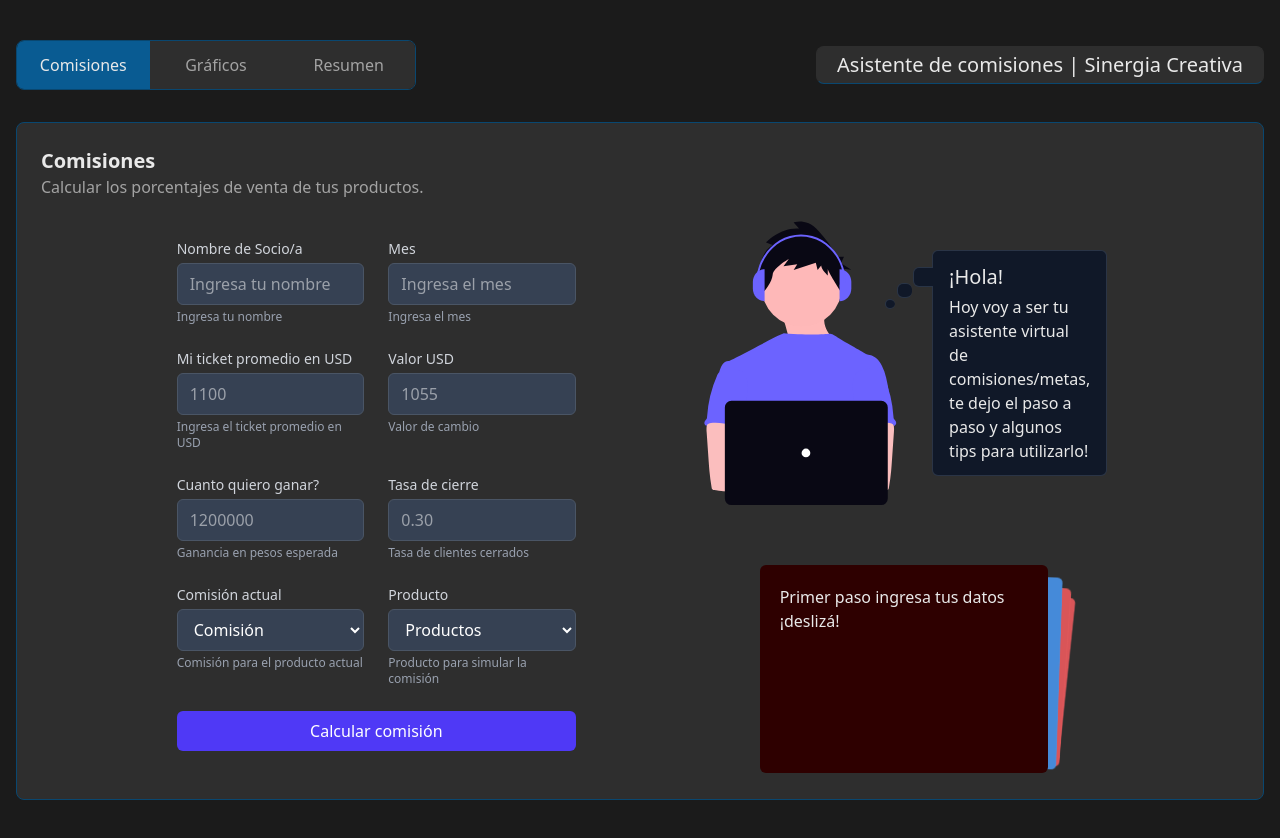
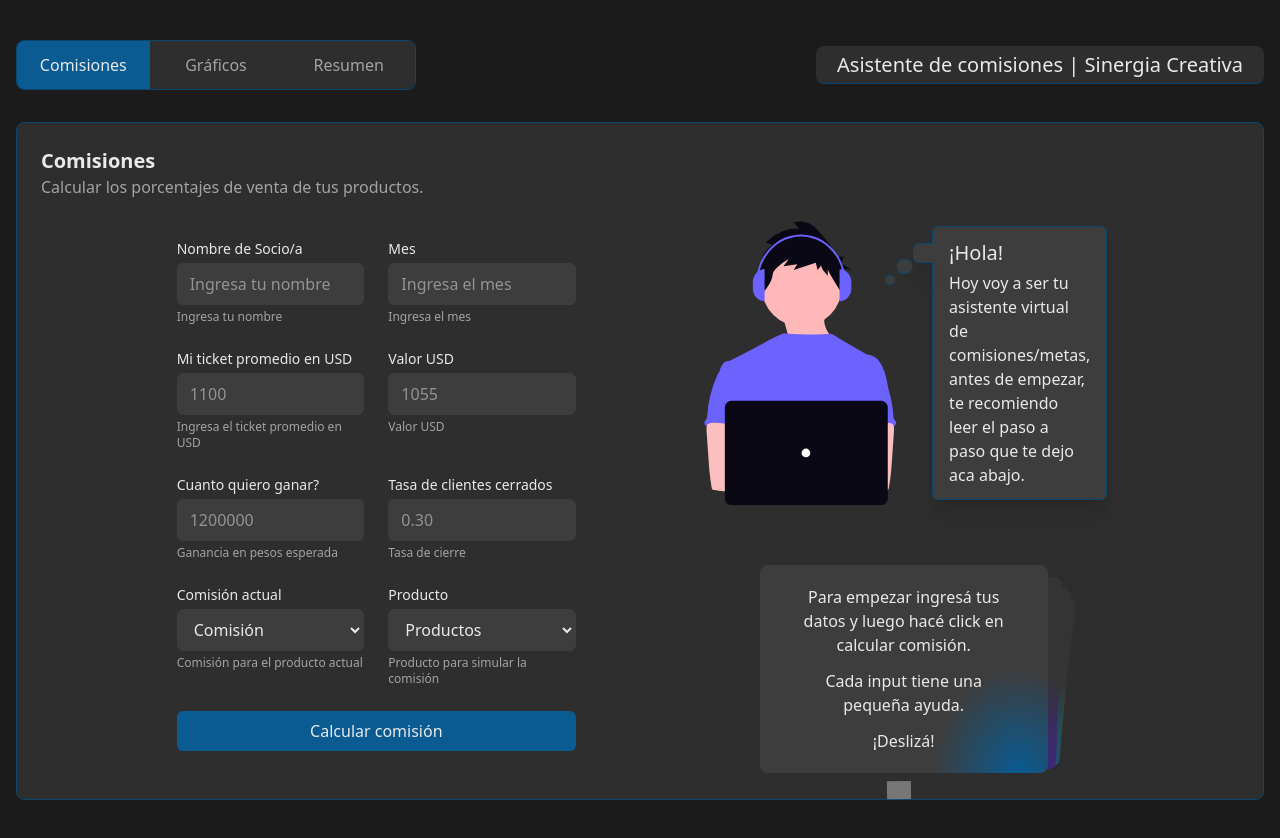
Before and after one commit to nazagutierrez/commissions-sim, a React (Vite) app: page / in a window 1280 px wide. Built offline with nearby package versions, Linux system fonts and the light colour scheme; grey boxes are pictures that could not be loaded.

Commit message:
Componetization

```diff
--- /dev/null
+++ b/src/components/FormInput.tsx
@@ -0,0 +1,17 @@
+export const FormInput = ({label, name, type, placeholder, text}: { label: string, name: string, type: string, placeholder: string, text: string }) => {
+  return (
+    <div>
+      <label className="block text-sm font-medium text-main-white mb-1">
+        {label}
+      </label>
+      <input
+        required
+        name={name}
+        type={type}
+        className="w-full px-3 py-2 bg-bg-secondary border border-bg-secondary rounded-md text-main-white focus:outline-none focus:border-b-primary-border transition-colors"
+        placeholder={placeholder}
+      />
+      <p className="mt-1 text-xs text-main-gray">{text}</p>
+    </div>
+  );
+};
--- /dev/null
+++ b/src/components/SupportAgentHome.tsx
@@ -0,0 +1,65 @@
+import supportSvg from "../assets/support.svg";
+import { Swiper, SwiperSlide } from "swiper/react";
+import { EffectCards } from "swiper/modules";
+import dragCursor from "../assets/dragCursor.svg";
+import 'swiper/swiper-bundle.css';
+
+export const SupportAgentHome = () => {
+  return (
+    <div className="flex flex-col items-center justify-center w-1/3 gap-14 text-main-white">
+      <div className="flex items-center justify-center gap-8">
+        <img src={supportSvg} alt="support svg" className="w-[200px]" />
+        <div className="relative px-4 py-3 flex bg-bg-secondary border rounded-md border-primary-border shadow-xl flex-col items-start justify-center text-pretty gap-1">
+          <div className="top-4 -left-5 absolute w-[20px] h-[20px] bg-bg-secondary border border-r-0 rounded-md border-primary-border shadow-xl rounded-tr-none rounded-br-none" />
+          <div className="top-8 -left-9 absolute w-[15px] h-[15px] bg-bg-secondary border border-r-0 rounded-md border-primary-border shadow-xl" />
+          <div className="top-12 -left-12 absolute w-[10px] h-[10px] bg-bg-secondary border border-r-0 rounded-md border-primary-border shadow-xl" />
+          <h2 className="text-xl">¡Hola!</h2>
+          <p>
+            Hoy voy a ser tu asistente virtual de comisiones/metas, antes de empezar,
+            te recomiendo leer el paso a paso que te dejo aca abajo.
+          </p>
+        </div>
+      </div>
+      <Swiper
+        effect="cards"
+        grabCursor={true}
+        modules={[EffectCards]}
+        className="h-52 w-72"
+      >
+        <SwiperSlide>
+          <div className="bg-[radial-gradient(ellipse_60%_100%_at_90%_100%,var(--color-primary)_0%,var(--color-bg-secondary)_50%)] rounded-lg h-full gap-2 text-pretty text-center flex flex-col items-center justify-between p-5">
+            <p>Para empezar ingresá tus datos y luego hacé click en calcular comisión.</p>
+            <p>Cada input tiene una pequeña ayuda.</p>
+            <h2>¡Deslizá!</h2>
+          </div>
+        </SwiperSlide>
+        <SwiperSlide>
+          <div className="bg-[radial-gradient(ellipse_60%_100%_at_90%_100%,#4a29a5_0%,var(--color-bg-secondary)_50%)] rounded-lg h-full text-pretty text-center flex flex-col items-center justify-around p-5">
+            <p>Una vez cargado tus datos te redigirá a la sección Resumen.</p>
+            <p>Ahi podrás ver tus datos de una manera sencilla.</p>
+          </div>
+        </SwiperSlide>
+        <SwiperSlide>
+          <div className="bg-[radial-gradient(ellipse_60%_100%_at_90%_100%,#1278a0_0%,var(--color-bg-secondary)_50%)] rounded-lg h-full text-pretty text-center flex flex-col items-center justify-around p-5">
+            <p>Además, tenes la sección de Gráficos.</p>
+            <p>Donde podrás ver tus datos de una forma visual.</p>
+          </div>
+        </SwiperSlide>
+        <SwiperSlide>
+          <div className=" bg-[radial-gradient(ellipse_60%_100%_at_90%_100%,#a18b0e_0%,var(--color-bg-secondary)_50%)] rounded-lg h-full text-pretty text-center flex flex-col items-center justify-around p-5">
+            <p>Tus datos se guardan en el LocalStorage.</p>
+            <p>Por lo que a medida que agregues simulaciones se irán guardando y mostrando en la sección Gráficos.</p>
+          </div>
+        </SwiperSlide>
+        <SwiperSlide>
+          <div className="bg-[radial-gradient(ellipse_60%_100%_at_90%_100%,#ad434c_0%,var(--color-bg-secondary)_50%)] rounded-lg h-full text-pretty text-center flex flex-col items-center justify-around p-5">
+            <p>Y Listo!</p>
+            <p>Puedes empezar a probar la aplicación.</p>
+            <p>¡Espero que te guste!</p>
+          </div>
+        </SwiperSlide>
+        <img className="opacity-65 w-6 justify-self-center mt-2 animate-drag-cursor" src={dragCursor} />
+      </Swiper>
+    </div>
+  );
+};
--- a/src/tabs/commissions/commission-simulator.tsx
+++ b/src/tabs/commissions/commission-simulator.tsx
@@ -1,14 +1,11 @@
 import React, { useState } from "react"
 import { useCommissionsContext } from "../../context/commissionsContext";
-import supportSvg from "../../assets/support.svg"
-
-import { Swiper, SwiperSlide } from 'swiper/react';
-import { EffectCards } from 'swiper/modules';
-import 'swiper/swiper-bundle.css';
 import { calculateCommission } from "../../utils/calculateCommissions";
+import { FormInput } from "../../components/FormInput";
+import { SupportAgentHome } from "../../components/SupportAgentHome";
 
 export default function CommissionSimulator() {
-  const { commissionsData, goalData, setCommissionsData, setGoalData, setProspectData, setUpdateFlag} = useCommissionsContext();
+  const { setCommissionsData, setGoalData, setProspectData, setUpdateFlag} = useCommissionsContext();
   const [commission, setCommission] = useState("");
   const [customCommission, setCustomCommission] = useState("");
 
@@ -80,7 +77,7 @@ export default function CommissionSimulator() {
       }
 
       const updatedProfitGoal = Number(profitGoal)
-      calculateCommission({goalData, commissionsData, updatedProfitGoal, updatedCommissionsData, setGoalData, setProspectData, setCommissionsData, setUpdateFlag})
+      calculateCommission({updatedProfitGoal, updatedCommissionsData, setGoalData, setProspectData, setCommissionsData, setUpdateFlag})
     }
   }
 
@@ -89,81 +86,20 @@ export default function CommissionSimulator() {
     <div className="flex w-full justify-center items-center gap-32 h-[70vh]">
       <form onSubmit={onSubmit} className="space-y-6 my-5 w-1/3">
         <div className="grid grid-cols-1 md:grid-cols-2 gap-6">
-          <div>
-            <label className="block text-sm font-medium text-gray-300 mb-1">Nombre de Socio/a</label>
-            <input
-              required
-              name="name"
-              type="text"
-              className="w-full px-3 py-2 bg-gray-700 border border-gray-600 rounded-md text-white focus:outline-none focus:border-b-blue-500"
-              placeholder="Ingresa tu nombre"
-            />
-            <p className="mt-1 text-xs text-gray-400">Ingresa tu nombre</p>
-          </div>
-
-          <div>
-          <label className="block text-sm font-medium text-gray-300 mb-1">Mes</label>
-            <input
-              required
-              name="month"
-              type="text"
-              className="w-full px-3 py-2 bg-gray-700 border border-gray-600 rounded-md text-white focus:outline-none focus:border-b-blue-500"
-              placeholder="Ingresa el mes"
-            />
-            <p className="mt-1 text-xs text-gray-400">Ingresa el mes</p>
-          </div>
-          <div>
-            <label className="block text-sm font-medium text-gray-300 mb-1">Mi ticket promedio en USD</label>
-            <input
-              required
-              name="usdTicket"
-              type="number"
-              className="w-full px-3 py-2 bg-gray-700 border border-gray-600 rounded-md text-white focus:outline-none focus:border-b-blue-500"
-              placeholder="1100"
-            />
-            <p className="mt-1 text-xs text-gray-400">Ingresa el ticket promedio en USD</p>
-          </div>
-          <div>
-            <label className="block text-sm font-medium text-gray-300 mb-1">Valor USD</label>
-            <input
-              required
-              name="usdValue"
-              type="number"
-              className="w-full px-3 py-2 bg-gray-700 border border-gray-600 rounded-md text-white focus:outline-none focus:border-b-blue-500"
-              placeholder="1055"
-            />
-            <p className="mt-1 text-xs text-gray-400">Valor de cambio</p>
-          </div>
-          <div>
-            <label className="block text-sm font-medium text-gray-300 mb-1">Cuanto quiero ganar?</label>
-            <input
-              required
-              name="profitGoal"
-              type="number"
-              className="w-full px-3 py-2 bg-gray-700 border border-gray-600 rounded-md text-white focus:outline-none focus:border-b-blue-500"
-              placeholder="1200000"
-            />
-            <p className="mt-1 text-xs text-gray-400">Ganancia en pesos esperada</p>
-          </div>
-          <div>
-            <label className="block text-sm font-medium text-gray-300 mb-1">Tasa de cierre</label>
-            <input
-              required
-              name="conversionRate"
-              type="text"
-              className="w-full px-3 py-2 bg-gray-700 border border-gray-600 rounded-md text-white focus:outline-none focus:border-b-blue-500"
-              placeholder="0.30"
-            />
-            <p className="mt-1 text-xs text-gray-400">Tasa de clientes cerrados</p>
-          </div>
+          <FormInput text="Ingresa tu nombre" label="Nombre de Socio/a" name="name" type="text" placeholder="Ingresa tu nombre" />
+          <FormInput text="Ingresa el mes" label="Mes" name="month" type="text" placeholder="Ingresa el mes" />
+          <FormInput text="Ingresa el ticket promedio en USD" label="Mi ticket promedio en USD" name="usdTicket" type="number" placeholder="1100" />
+          <FormInput text="Valor USD" label="Valor USD" name="usdValue" type="number" placeholder="1055" />
+          <FormInput text="Ganancia en pesos esperada" label="Cuanto quiero ganar?" name="profitGoal" type="number" placeholder="1200000" />
+          <FormInput text="Tasa de cierre" label="Tasa de clientes cerrados" name="conversionRate" type="text" placeholder="0.30" />
           <div>
             <div className={`${commission === "other" ? "hidden" : ""}`}>
-              <label className="block text-sm font-medium text-gray-300 mb-1">
+              <label className="block text-sm font-medium text-main-white mb-1">
                 Comisión actual
               </label>
               <select
                 required
-                className="w-full px-3 py-2 bg-gray-700 border border-gray-600 rounded-md text-white focus:outline-none focus:border-b-blue-500"
+                className="w-full px-3 py-2 bg-bg-secondary border border-bg-secondary rounded-md text-main-white focus:outline-none focus:border-b-primary-border transition-colors"
                 name="commission"
                 value={commission}
                 onChange={handleSelectChange}
@@ -178,12 +114,12 @@ export default function CommissionSimulator() {
                 <option value="30">30%</option>
                 <option value="other">Otra</option>
               </select>
-              <p className="mt-1 text-xs text-gray-400">Comisión para el producto actual</p>
+              <p className="mt-1 text-xs text-main-gray">Comisión para el producto actual</p>
             </div>
 
             {commission === "other" && (
               <div>
-                <label className="block text-sm font-medium text-gray-300 mb-1">
+                <label className="block text-sm font-medium text-main-white mb-1">
                   Comisión personalizada
                 </label>
                 <input
@@ -191,18 +127,18 @@ export default function CommissionSimulator() {
                   type="number"
                   value={customCommission}
                   onChange={(e) => setCustomCommission(e.target.value)}
-                  className="w-full px-3 py-2 bg-gray-700 border border-gray-600 rounded-md text-white focus:outline-none focus:border-b-blue-500"
+                  className="w-full px-3 py-2 bg-bg-secondary border border-bg-secondary rounded-md text-main-white focus:outline-none focus:border-b-primary-border transition-colors"
                   placeholder="Ej: 12"
                 />
-                <p className="mt-1 text-xs text-gray-400">Comisión personalizada</p>
+                <p className="mt-1 text-xs text-main-gray">Comisión personalizada</p>
               </div>
             )}
           </div>
           <div>
-            <label className="block text-sm font-medium text-gray-300 mb-1">Producto</label>
+            <label className="block text-sm font-medium text-main-white mb-1">Producto</label>
             <select
               required
-              className="w-full px-3 py-2 bg-gray-700 border border-gray-600 rounded-md text-white focus:outline-none focus:border-b-blue-500"
+              className="w-full px-3 py-2 bg-bg-secondary border border-bg-secondary rounded-md text-main-white focus:outline-none focus:border-b-primary-border transition-colors"
               name="productValue"
             >
               <option value="" selected disabled>Productos</option>
@@ -215,40 +151,17 @@ export default function CommissionSimulator() {
               <option value={1900000}>Producto G</option>
               <option value={2100000}>Producto H</option>
             </select>
-            <p className="mt-1 text-xs text-gray-400">Producto para simular la comisión</p>
+            <p className="mt-1 text-xs text-main-gray">Producto para simular la comisión</p>
           </div>
         </div>
         <button
           type="submit"
-          className="w-full py-2 px-4 bg-indigo-600 hover:bg-indigo-700 text-white font-medium rounded-md transition-colors focus:outline-none cursor-pointer"
+          className="w-full py-2 px-4 bg-primary hover:opacity-80 text-main-white font-medium rounded-md transition-opacity focus:outline-none cursor-pointer"
         >
           Calcular comisión
         </button>
       </form>
-
-        <div className="flex flex-col items-center justify-center w-1/3 gap-14">
-          <div className="flex items-center justify-center gap-8">
-            <img src={supportSvg} alt="support svg" className="w-[200px]" />
-            <div className="relative px-4 py-3 flex bg-gray-900 border rounded-md border-gray-700/70 flex-col items-start justify-center text-pretty gap-1">
-              <div className="top-4 -left-5 absolute w-[20px] h-[20px] bg-gray-900 border border-r-0 rounded-md border-gray-700/70 rounded-tr-none rounded-br-none" />
-              <div className="top-8 -left-9 absolute w-[15px] h-[15px] bg-gray-900 border border-r-0 rounded-md border-gray-700/70" />
-              <div className="top-12 -left-12 absolute w-[10px] h-[10px] bg-gray-900 border border-r-0 rounded-md border-gray-700/70" />
-              <h2 className="text-xl">¡Hola!</h2>
-              <p className="">Hoy voy a ser tu asistente virtual de comisiones/metas, te dejo el paso a paso y algunos tips para utilizarlo!</p>
-            </div>
-          </div>
-          <Swiper
-            effect="cards"
-            grabCursor={true}
-            modules={[EffectCards]}
-            className="h-52 w-72"
-          >
-            <SwiperSlide className="bg-[#2e0000] rounded-md p-5">Primer paso ingresa tus datos ¡deslizá!</SwiperSlide>
-            <SwiperSlide className="bg-blue-400 rounded-md p-5">Slide 2</SwiperSlide>
-            <SwiperSlide className="bg-red-400 rounded-md p-5">Slide 3</SwiperSlide>
-            <SwiperSlide className="bg-red-400 rounded-md p-5">Slide 4</SwiperSlide>
-          </Swiper>
-        </div>
+      <SupportAgentHome />
     </div>
   )
 }
```
